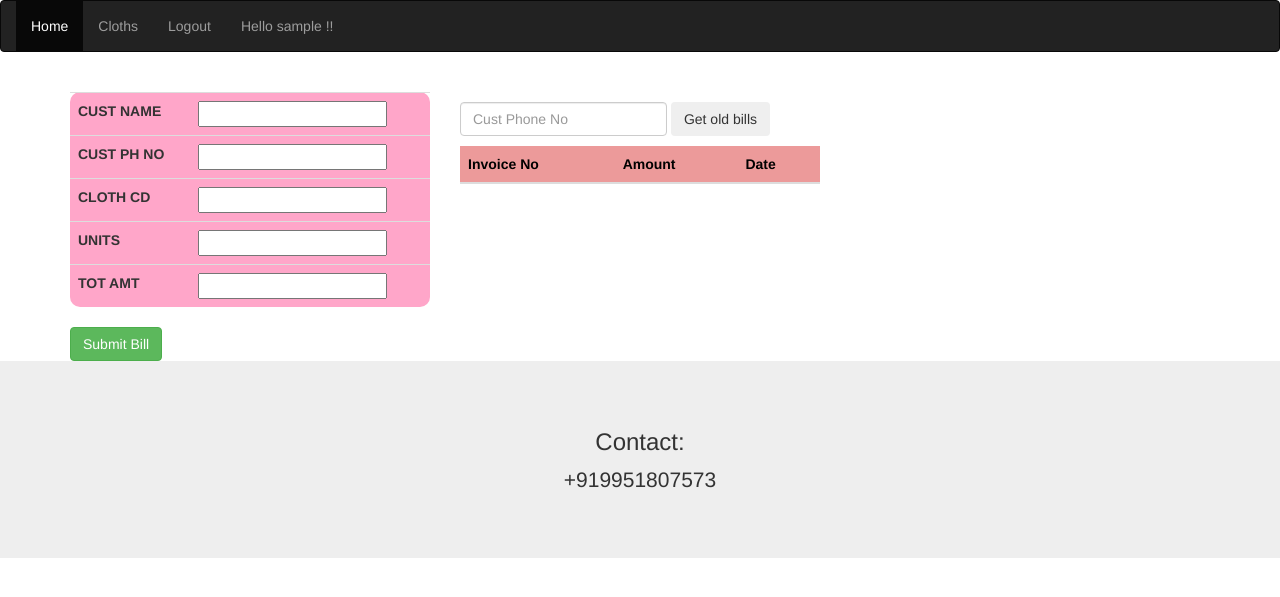
After one commit to manoj7573/Django, a Django app: page /cloths_bill/ in a window 1280 px wide. The commit adds this page. Shown: the top 597 px of the page. Run offline with Django 3.2, Linux system fonts and the light colour scheme; the visitor is signed in with stand-in values (Sample User, id 1); lists and menus that the app fills with data are empty; some libraries are stand-ins or nearby versions.

Commit message:
update latest

```diff
--- a/service4me/myapp/forms.py
+++ b/service4me/myapp/forms.py
@@ -68,3 +68,8 @@ class IC_Stock_sold_create(forms.ModelForm):
     class Meta:
         model = IC_Stock_sold
         fields = ['prod_name','quantity' ]
+
+class cloths_billing_Create(forms.ModelForm):
+    class Meta:
+        model = cloths_billing
+        fields = ['CUST_NAME', 'CUST_PH_NO', 'CLOTH_CD','UNITS', 'TOT_AMT']
--- a/service4me/myapp/models.py
+++ b/service4me/myapp/models.py
@@ -134,3 +134,17 @@ class IC_Stock_sold(models.Model):
 
         def __str__(self):
                 return self.prod_name
+
+
+class cloths_billing(models.Model):
+        S_NO = models.AutoField(primary_key=True)
+        CUST_NAME = models.CharField(max_length = 100, blank=True, null=True)
+        CUST_PH_NO = models.IntegerField(blank=True, null=True)
+        CLOTH_CD = models.CharField(max_length = 100, blank=True, null=True)
+        UNITS = models.IntegerField(blank=True, null=True)
+        TOT_AMT = models.IntegerField(blank=True, null=True)
+        DATE_BILL = models.DateField(default=datetime.date.today)
+        author = models.ForeignKey(User, on_delete=models.CASCADE)
+
+        def __str__(self):
+                return self.CUST_NAME
--- a/service4me/myapp/templates/book/library.html
+++ b/service4me/myapp/templates/book/library.html
@@ -34,10 +34,11 @@
 
       {% if user.is_authenticated %}
       <li class="active"><a  href="{% url 'home' %}" >Home</a></li>
-      <li ><a  href="{% url 'worktrack' %}" >Work Track</a></li>
+      <!--<li ><a  href="{% url 'worktrack' %}" >Work Track</a></li>
       <li ><a  href="{% url 'marriage' %}" >Marriage Details</a></li>
         <li ><a  href="{% url 'IC_Stock_sold_details' %}" >IceCream</a></li>
-      <li ><a  href="#" >Profile</a></li>
+      <li ><a  href="#" >Profile</a></li> -->
+      <li ><a  href="{% url 'cloths_bill' %}" >Cloths</a></li>
       <li ><a  href="{% url 'logout' %}" >Logout</a></li>
       <li ><a> Hello {{ user }} !!</a></li>
       {% else %}
--- /dev/null
+++ b/service4me/myapp/templates/cloths/purchase_stock.html
@@ -0,0 +1,60 @@
+{% extends 'book/library.html' %}
+{% block content %}
+
+<div class="container">
+    <div class="row">
+          <div class="col-sm-4">
+   <form method = 'POST' enctype="multipart/form-data">
+                        {% csrf_token %}
+                        <table class = 'w-50 table table-light'   style="border-radius:10px;background-color:#ffa6c9;">
+                            {% for field in upload_form %}
+                            <tr>
+                                <th>{{field.label}}</th>
+                                <td>{{ field }} </td>
+                            </tr>
+                            {% endfor %}
+                        </table>
+                        <input type="submit" name="submit" class="btn btn-success" value="Submit Bill" />
+
+
+                    </form>
+</div>
+
+    <div class="col-sm-4">
+        <p></p>
+
+        <form class="form-inline my-2 my-lg-0" method="GET" action="">
+    <input class="form-control mr-sm-2" type="search" placeholder="Cust Phone No" aria-label="Search" name="search" >
+    <button class="btn btn-outline-success my-2 my-sm-0" type="submit">Get old bills</button>
+    </form>
+        <p></p>
+
+        <p></p>
+        {% for book in data_no %}
+        <p>Phone No: {{ book.CUST_PH_NO }}</p>
+        {% endfor %}
+
+         <table class="table"  >
+    <thead >
+      <tr style="background-color:#EC9A9A;color:#000000;">
+        <th>Invoice No</th>
+        <th>Amount</th>
+          <th>Date</th>
+
+      </tr>
+
+    {% for book in data %}
+    <tr  style="background-color:#F7D2D2;color:#000000;"   >
+        <td>{{ book.S_NO}}</td>
+        <td>{{ book.TOT_AMT}}</td>
+        <td>{{ book.DATE_BILL}}</td>
+
+    </tr>
+    {% endfor %}
+</thead>
+      </table>
+
+        </div>
+    </div>
+</div>
+{% endblock %}
--- a/service4me/myapp/urls.py
+++ b/service4me/myapp/urls.py
@@ -61,7 +61,7 @@ urlpatterns = [
     path('IC_Stock_sold_details/', views.IC_Stock_sold_details,name='IC_Stock_sold_details'),
     path('ic_stock_left/', views.ic_stock_left,name='ic_stock_left'),
 #########################################################
-
+    path('cloths_bill/', views.cloth_bill_view, name='cloths_bill'),
 
 ]
 #DataFlair
--- a/service4me/myapp/views.py
+++ b/service4me/myapp/views.py
@@ -21,6 +21,7 @@ from django.views import generic
 
 from django.core.mail import send_mail
 from django.conf import settings
+from requests import request
 
 
 #DataFlair
@@ -474,3 +475,45 @@ def IC_Stock_sold_details(request):
         #queryset1 = IC_Stock_view.objects.all().values()
         #print(queryset1.query)
         return render(request, 'ic/ic_sales.html', {'upload_form':upload,'data':data})
+
+@login_required
+def cloth_bill_view(request):
+    upload_up = cloths_billing_Create()
+    if 'search' in request.GET and request.GET['search']:
+
+        search_term = request.GET.get('search')
+        data = cloths_billing.objects.filter(CUST_PH_NO=search_term).values('S_NO','TOT_AMT','DATE_BILL') #author=request.user,
+        data_no = cloths_billing.objects.filter(CUST_PH_NO=search_term).values('CUST_PH_NO').distinct()
+
+        return render(request, 'cloths/purchase_stock.html', {'upload_form':upload_up,'data':data,'data_no':data_no})
+
+    elif 'submit' in request.POST:
+        upload = cloths_billing_Create(request.POST ,request.FILES)
+        if upload.is_valid():
+            upload = upload.save(commit=False)
+            upload.author = request.user
+            upload.save()
+        send_sms()
+
+        return render(request, 'cloths/purchase_stock.html', {'upload_form':upload_up})
+    else:
+        return render(request, 'cloths/purchase_stock.html', {'upload_form': upload_up})
+
+
+
+def send_sms():
+    #pass
+    #data = {}
+    data = cloths_billing.objects.values('CUST_PH_NO','TOT_AMT','CUST_NAME').order_by('-S_NO')[0]
+    #print(data)
+    #print(data.get('CUST_PH_NO'))
+    url = 'https://www.fast2sms.com/dev/bulkV2'
+    message = 'Hello '+data.get('CUST_NAME') +', Your Billing amount at Madhumathi Fashions at Kovvali Meeseva is Rs:'+ str(data.get('TOT_AMT')) +' Thank you for Shopping with us.'
+    Numbers = data.get('CUST_PH_NO')
+    payload = f'sender_id=TXTIND&message={message}&route=v3&language=english&numbers={Numbers}'
+    headers = {
+        'authorization': '5p0QF7oqEDgyH8txRuAs4UPkNXaLBzGbIhr6C9fTieZOWMJ3Sm2rnjJTGMY6fsWILcpACHzD4qQa9KSX',
+        'Content-Type': 'application/x-www-form-urlencoded'
+    }
+    response = request("POST", url=url, data=payload, headers=headers)
+    print(response.text)
```
